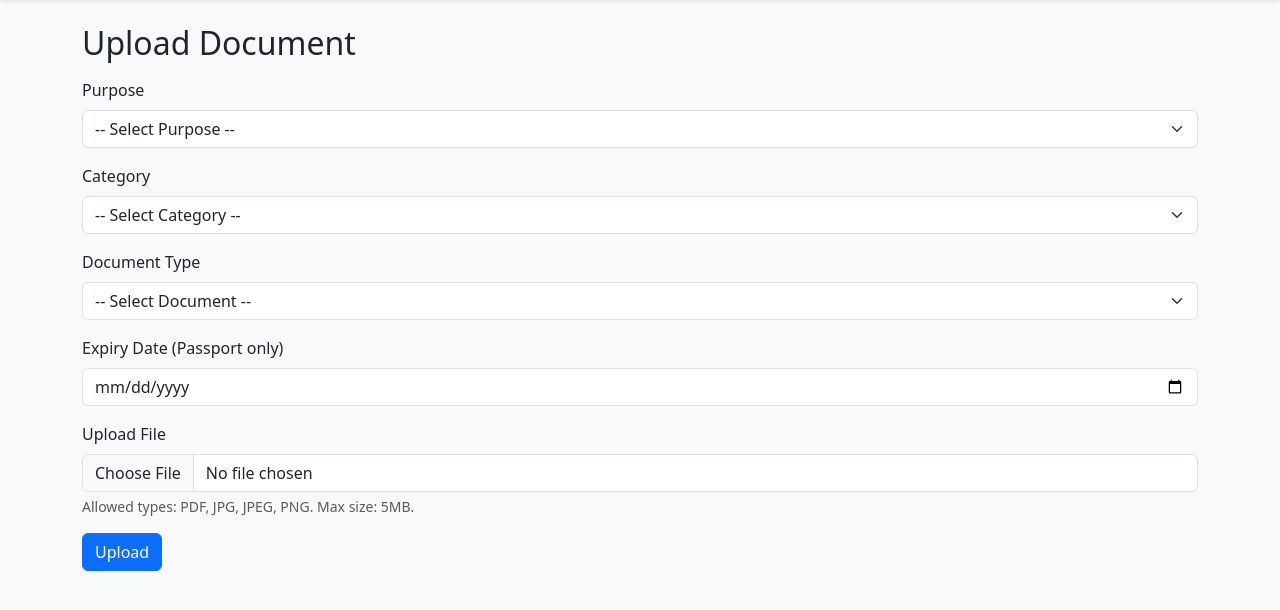
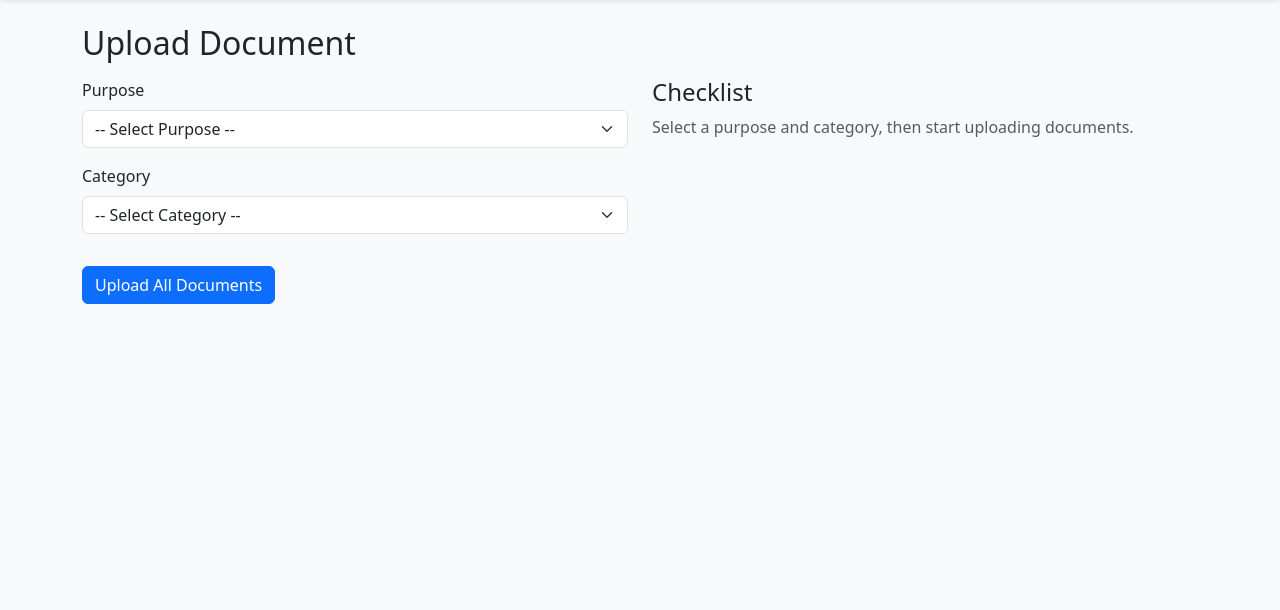
Before and after one commit to code-with-Llyon/Dbs, a Flask app: page /upload in a window 1280 px wide. Shown: the part 56-666 px from the top of the page. Run offline with Flask 3, Linux system fonts and the light colour scheme.

Commit message:
worked with fixing the debbugin gthe code with the help of llms. made some changes to the app.py, validation.js and upload.html.

```diff
--- a/gnib-doc-validator/app.py
+++ b/gnib-doc-validator/app.py
@@ -58,6 +58,8 @@ DOC_MAP = {
     },
 }
 
+OPTIONAL_DOCS = {"scholarship_proof"}
+
 # checking if the file extension is allowed
 
 
@@ -94,15 +96,14 @@ def index():
 def upload():
     ensure_session_store()
 
+    purpose = session.get("purpose")
+    category = session.get("category")
+    uploaded_docs = session.get("uploaded_docs", {})
+    errors = []
+
     if request.method == "POST":
         purpose = request.form.get("purpose")
         category = request.form.get("category")
-        doc_type = request.form.get("doc_type")
-        # may be empty for some docs
-        expiry_date = request.form.get("expiry_date")
-        file = request.files.get("document")
-
-        errors = []
 
         # Validating purpose & category
         if not purpose or purpose not in DOC_MAP:
@@ -112,70 +113,111 @@ def upload():
 
         required_docs = get_required_docs(purpose, category)
 
-        # Validating  document type
-        if not doc_type:
-            errors.append("Please select a document type.")
-        elif required_docs and doc_type not in required_docs:
-            errors.append(
-                "Selected document is not required for this category.")
+        # Validate each required doc's file
+        for doc_type in required_docs:
+            field_name = f"document_{doc_type}"
+            file = request.files.get(field_name)
+            expiry_field = f"expiry_{doc_type}"
+            expiry_date = request.form.get(expiry_field)
 
-        # Validating  file presence & extension
-        if not file or file.filename == "":
-            errors.append("Please upload a file.")
-        elif not allowed_file(file.filename):
-            errors.append("Only PDF, JPG, JPEG, PNG files are allowed.")
+            label = doc_type.replace("_", " ").title()
 
-        # Validating file size
-        if file and file.filename:
+            if not file or file.filename == "":
+                if doc_type in OPTIONAL_DOCS:
+                    continue
+                errors.append(f"Please upload a file for {label}.")
+                continue
+
+            if not allowed_file(file.filename):
+                errors.append(
+                    f"{label}: Only PDF, JPG, JPEG, PNG files are allowed.")
+                continue
+
             file.seek(0, os.SEEK_END)
             size_bytes = file.tell()
             file.seek(0)
             if size_bytes > MAX_FILE_SIZE_MB * 1024 * 1024:
-                errors.append(f"File must be under {MAX_FILE_SIZE_MB} MB.")
+                errors.append(
+                    f"{label}: File must be under {MAX_FILE_SIZE_MB} MB.")
+                continue
 
-        # Validate expiry date for passport
-        if doc_type in ["passport"]:
-            if not expiry_date:
-                errors.append("Expiry date is required for Passport.")
-            else:
-                try:
-                    exp = datetime.strptime(expiry_date, "%Y-%m-%d").date()
-                    if exp <= datetime.today().date():
-                        errors.append("Passport appears to be expired.")
-                except ValueError:
-                    errors.append(
-                        "Invalid expiry date format (use YYYY-MM-DD).")
+            # Passport expiry validation
+            if doc_type == "passport":
+                if not expiry_date:
+                    errors.append("Expiry date is required for Passport.")
+                else:
+                    try:
+                        exp = datetime.strptime(expiry_date, "%Y-%m-%d").date()
+                        if exp <= datetime.today().date():
+                            errors.append("Passport appears to be expired.")
+                    except ValueError:
+                        errors.append(
+                            "Invalid expiry date for Passport (use YYYY-MM-DD).")
 
-        # if there is an error, shos the error message and redirect.
+        # If there are errors, show them and stay on the same page
         if errors:
             for msg in errors:
                 flash(msg, "danger")
-            return redirect(url_for("upload"))
+        else:
+            # Save purpose & category in session
+            session["purpose"] = purpose
+            session["category"] = category
 
-        # creating a session to store purpose and category.
-        session["purpose"] = purpose
-        session["category"] = category
+            # Save all files
+            uploaded_docs = session.get("uploaded_docs", {})
+            required_docs = get_required_docs(purpose, category)
 
-        # saving files securely to upload folder
-        safe_name = secure_filename(file.filename)
-        final_name = f"{doc_type}_{int(datetime.now().timestamp())}_{safe_name}"
-        filepath = os.path.join(app.config["UPLOAD_FOLDER"], final_name)
-        file.save(filepath)
+            for doc_type in required_docs:
+                field_name = f"document_{doc_type}"
+                file = request.files.get(field_name)
+                if not file or file.filename == "":
+                    continue  # already handled by errors, but just in case
 
-        # storing uploaded file in a session
-        uploaded_docs = session["uploaded_docs"]
-        uploaded_docs[doc_type] = {
-            "filename": final_name,
-            "expiry": expiry_date,
-            "uploaded_at": datetime.now().strftime("%Y-%m-%d %H:%M:%S"),
-        }
-        session["uploaded_docs"] = uploaded_docs
+                safe_name = secure_filename(file.filename)
+                final_name = f"{doc_type}_{int(datetime.now().timestamp())}_{safe_name}"
+                filepath = os.path.join(
+                    app.config["UPLOAD_FOLDER"], final_name)
+                file.save(filepath)
 
-        flash(f"{doc_type.replace('_', ' ').title()} uploaded successfully!", "success")
-        return redirect(url_for("checklist"))
+                expiry_field = f"expiry_{doc_type}"
+                expiry_date = request.form.get(expiry_field)
 
-    # If GET request, simply render the upload form
-    return render_template("upload.html")
+                uploaded_docs[doc_type] = {
+                    "filename": final_name,
+                    "expiry": expiry_date,
+                    "uploaded_at": datetime.now().strftime("%Y-%m-%d %H:%M:%S"),
+                }
+
+            session["uploaded_docs"] = uploaded_docs
+            flash("All selected documents uploaded successfully!", "success")
+
+    # Build checklist status for right-hand panel
+    uploaded_docs = session.get("uploaded_docs", {})
+    purpose = session.get("purpose")
+    category = session.get("category")
+
+    status_list = []
+    required_docs = []
+    if purpose and category:
+        required_docs = get_required_docs(purpose, category)
+        for doc in required_docs:
+            info = uploaded_docs.get(doc)
+            status_list.append({
+                "doc_type": doc,
+                "uploaded": bool(info),
+                "info": info,
+            })
+
+    all_ready = bool(required_docs) and all(
+        item["uploaded"] for item in status_list)
+
+    return render_template(
+        "upload.html",
+        purpose=purpose,
+        category=category,
+        required_docs=status_list,
+        all_ready=all_ready,
+    )
 
 # modified the checklist rout to better suit the project.
 
--- a/gnib-doc-validator/static/js/validation.js
+++ b/gnib-doc-validator/static/js/validation.js
@@ -3,8 +3,8 @@ const feedback = document.getElementById("js-feedback");
 
 const purposeEl = document.getElementById("purpose");
 const categoryEl = document.getElementById("category");
-const docTypeEl = document.getElementById("doc_type");
 const requiredBox = document.getElementById("requiredDocsBox");
+const docsContainer = document.getElementById("docsContainer");
 
 // ---------------------------
 // Frontend doc labels (for UI list only)
@@ -50,19 +50,9 @@ const categoryOptions = {
   ]
 };
 
-// Reset doc type dropdown to only required docs
-function updateDocTypes(purpose, category){
-  docTypeEl.innerHTML = `<option value="">-- Select Document --</option>`;
-  if(!purpose || !category) return;
-
-  const docs = DOC_MAP[purpose][category] || [];
-  docs.forEach(d => {
-    const opt = document.createElement("option");
-    opt.value = d;
-    opt.textContent = docLabels[d] || d;
-    docTypeEl.appendChild(opt);
-  });
-}
+// ---------------------------
+// Helpers to update UI
+// ---------------------------
 
 // Show required docs list box
 function updateRequiredBox(purpose, category){
@@ -71,7 +61,7 @@ function updateRequiredBox(purpose, category){
 
   if(!purpose || !category) return;
 
-  const docs = DOC_MAP[purpose][category] || [];
+  const docs = DOC_MAP[purpose]?.[category] || [];
   requiredBox.innerHTML = `
     <strong>Required Documents for this category:</strong>
     <ul class="mb-0">
@@ -81,12 +71,60 @@ function updateRequiredBox(purpose, category){
   requiredBox.classList.remove("d-none");
 }
 
+// Render one file input (and optional expiry field) per required doc
+function renderDocInputs(purpose, category) {
+  docsContainer.innerHTML = "";
+
+  if (!purpose || !category) return;
+
+  const docs = DOC_MAP[purpose]?.[category] || [];
+
+  docs.forEach(d => {
+    const wrapper = document.createElement("div");
+    wrapper.className = "mb-3";
+
+    const labelText = docLabels[d] || d;
+
+    let extraField = "";
+    if (d === "passport" || d === "gnib_card") {
+      extraField = `
+        <div class="mt-2">
+          <label class="form-label">Expiry Date (${labelText})</label>
+          <input
+            type="date"
+            name="expiry_${d}"
+            class="form-control"
+            placeholder="YYYY-MM-DD"
+          />
+        </div>
+      `;
+    }
+
+    wrapper.innerHTML = `
+      <label class="form-label">${labelText}</label>
+      <input
+        type="file"
+        name="document_${d}"
+        class="form-control"
+        accept=".pdf,.jpg,.jpeg,.png"
+      />
+      ${extraField}
+    `;
+
+    docsContainer.appendChild(wrapper);
+  });
+}
+
 // Populate categories when purpose changes
 purposeEl.addEventListener("change", () => {
   const p = purposeEl.value;
   categoryEl.innerHTML = `<option value="">-- Select Category --</option>`;
 
-  if(!p) return;
+  if(!p) {
+    docsContainer.innerHTML = "";
+    updateRequiredBox(null,null);
+    return;
+  }
 
   categoryOptions[p].forEach(([val,label])=>{
     const opt = document.createElement("option");
@@ -95,94 +133,89 @@ purposeEl.addEventListener("change", () => {
     categoryEl.appendChild(opt);
   });
 
+  docsContainer.innerHTML = "";
   updateRequiredBox(null,null);
-  updateDocTypes(null,null);
 });
 
-// Update required docs & doc types when category changes
+// Update required docs & render file inputs when category changes
 categoryEl.addEventListener("change", () => {
   const p = purposeEl.value;
   const c = categoryEl.value;
   updateRequiredBox(p,c);
-  updateDocTypes(p,c);
+  renderDocInputs(p,c);
 });
 
-// ---------------------------
 // FORM SUBMIT VALIDATION
-// ---------------------------
-form.addEventListener("submit", async (e) => {
-  e.preventDefault();
+form.addEventListener("submit", (e) => {
   feedback.innerHTML = "";
 
   const purpose = purposeEl.value;
   const category = categoryEl.value;
-  const docType = docTypeEl.value;
-  const expiry = document.getElementById("expiry_date").value;
-  const fileInput = document.getElementById("document");
 
-  // Client-side checks
   if (!purpose) {
+    e.preventDefault();
     feedback.innerHTML = `<div class="alert alert-danger">Select a purpose.</div>`;
     return;
   }
   if (!category) {
+    e.preventDefault();
     feedback.innerHTML = `<div class="alert alert-danger">Select a category.</div>`;
     return;
   }
-  if (!docType) {
-    feedback.innerHTML = `<div class="alert alert-danger">Select a document type.</div>`;
-    return;
-  }
-  if (!fileInput.files.length) {
-    feedback.innerHTML = `<div class="alert alert-danger">Choose a file.</div>`;
+
+  const fileInputs = docsContainer.querySelectorAll('input[type="file"]');
+  if (!fileInputs.length) {
+    e.preventDefault();
+    feedback.innerHTML = `<div class="alert alert-danger">No document fields available. Please select a valid purpose and category.</div>`;
     return;
   }
 
-  const file = fileInput.files[0];
   const allowedExt = ["pdf","jpg","jpeg","png"];
+  let hasFile = false;
+
+  for (const input of fileInputs) {
+    const file = input.files[0];
+    if (!file) {
+      continue;
+    }
+    hasFile = true;
+
     const ext = file.name.split(".").pop().toLowerCase();
-
     if (!allowedExt.includes(ext)) {
+      e.preventDefault();
       feedback.innerHTML = `<div class="alert alert-danger">Only PDF/JPG/PNG allowed.</div>`;
       return;
     }
 
     if (file.size > 5 * 1024 * 1024) {
-    feedback.innerHTML = `<div class="alert alert-danger">File must be under 5MB.</div>`;
+      e.preventDefault();
+      feedback.innerHTML = `<div class="alert alert-danger">Each file must be under 5MB.</div>`;
+      return;
+    }
+  }
+
+  if (!hasFile) {
+    e.preventDefault();
+    feedback.innerHTML = `<div class="alert alert-danger">Please select at least one file to upload.</div>`;
     return;
   }
 
-  // If passport / gnib card selected, expiry required (client side)
-  if ((docType === "passport" || docType === "gnib_card") && !expiry) {
-    feedback.innerHTML = `<div class="alert alert-danger">Expiry date required for Passport/GNIB.</div>`;
-    return;
-  }
-
-  // Server-side pre-validation
-  try {
-    const res = await fetch("/api/validate", {
-      method: "POST",
-      headers: {"Content-Type":"application/json"},
-      body: JSON.stringify({
-        purpose,
-        category,
-        doc_type: docType,
-        expiry_date: expiry
-      })
 });
 
-    const data = await res.json();
+// handles for when the page loads
+document.addEventListener("DOMContentLoaded", () => {
+  const p = purposeEl.value;
+  if (!p) return;
 
-    if (!res.ok) {
-      feedback.innerHTML = `<div class="alert alert-danger">${data.errors.join("<br>")}</div>`;
-      return;
-    }
+  categoryEl.innerHTML = `<option value="">-- Select Category --</option>`;
 
-    feedback.innerHTML = `<div class="alert alert-success">${data.message}</div>`;
-    setTimeout(() => form.submit(), 400);
+  const cats = categoryOptions[p] || [];
+  cats.forEach(([val, label]) => {
+    const opt = document.createElement("option");
+    opt.value = val;
+    opt.textContent = label;
+    categoryEl.appendChild(opt);
+  });
 
-  } catch (err) {
-    console.error(err);
-    feedback.innerHTML = `<div class="alert alert-danger">Server error. Try again.</div>`;
-  }
+  updateRequiredBox(p, null);
 });
--- a/gnib-doc-validator/templates/upload.html
+++ b/gnib-doc-validator/templates/upload.html
@@ -1,9 +1,12 @@
-{% extends "base.html" %} {% block content %}
+{% extends "base.html" %}
+{% block content %}
+
 <h2 class="mb-3">Upload Document</h2>
 
-{# show flash messages from Flask #} {% with messages =
-get_flashed_messages(with_categories=true) %} {% if messages %} {% for category,
-msg in messages %}
+{# show flash messages from Flask #}
+{% with messages = get_flashed_messages(with_categories=true) %}
+  {% if messages %}
+    {% for category, msg in messages %}
       <div
         class="alert alert-{{ category }} alert-dismissible fade show"
         role="alert"
@@ -16,15 +19,19 @@ msg in messages %}
           aria-label="Close"
         ></button>
       </div>
-{% endfor %} {% endif %} {% endwith %}
+    {% endfor %}
+  {% endif %}
+{% endwith %}
 
+<div class="row">
+  <div class="col-md-6">
     <form id="uploadForm" method="POST" enctype="multipart/form-data">
       <div class="mb-3">
         <label class="form-label">Purpose</label>
         <select id="purpose" name="purpose" class="form-select" required>
           <option value="">-- Select Purpose --</option>
-      <option value="study">Study</option>
-      <option value="work">Work</option>
+          <option value="study" {% if purpose == 'study' %}selected{% endif %}>Study</option>
+          <option value="work" {% if purpose == 'work' %}selected{% endif %}>Work</option>
         </select>
       </div>
 
@@ -32,51 +39,72 @@ msg in messages %}
         <label class="form-label">Category</label>
         <select id="category" name="category" class="form-select" required>
           <option value="">-- Select Category --</option>
-      {# options will be filled by JS based on purpose #}
+          {# options are filled by JS based on purpose #}
         </select>
       </div>
 
-  <div class="mb-3">
-    <label class="form-label">Document Type</label>
-    <select id="doc_type" name="doc_type" class="form-select" required>
-      <option value="">-- Select Document --</option>
-      {# also filled by JS based on purpose + category, or you can hard-code
-      options #}
-    </select>
+      {# This box shows the textual list of required docs #}
+      <div id="requiredDocsBox" class="alert alert-info d-none"></div>
+
+      {# This container will be filled by JS with one file input per required doc #}
+      <div id="docsContainer" class="mt-3"></div>
+
+      <button type="submit" class="btn btn-primary mt-3">Upload All Documents</button>
+    </form>
+
+    <div id="js-feedback" class="mt-3"></div>
   </div>
 
-  <div class="mb-3">
-    <label class="form-label">Expiry Date (Passport only)</label>
-    <input
-      type="date"
-      id="expiry_date"
-      name="expiry_date"
-      class="form-control"
-      placeholder="YYYY-MM-DD"
-    />
+  <div class="col-md-6">
+    <h4>Checklist</h4>
+
+    {% if purpose and category %}
+      <p>
+        <strong>Purpose:</strong> {{ purpose|capitalize }}<br>
+        <strong>Category:</strong> {{ category.replace('_', ' ')|title }}
+      </p>
+    {% endif %}
+
+    {% if required_docs %}
+      <ul class="list-group mb-3">
+        {% for item in required_docs %}
+          <li class="list-group-item d-flex justify-content-between align-items-center">
+            <span>
+              {{ item.doc_type.replace('_', ' ')|title }}
+              {% if item.info and item.info.expiry %}
+                <br>
+                <small class="text-muted">Expiry: {{ item.info.expiry }}</small>
+              {% endif %}
+              {% if item.info and item.info.uploaded_at %}
+                <br>
+                <small class="text-muted">Uploaded at: {{ item.info.uploaded_at }}</small>
+              {% endif %}
+            </span>
+            {% if item.uploaded %}
+              <span class="badge bg-success rounded-pill">Uploaded</span>
+            {% else %}
+              <span class="badge bg-secondary rounded-pill">Missing</span>
+            {% endif %}
+          </li>
+        {% endfor %}
+      </ul>
+
+      {% if all_ready %}
+        <div class="alert alert-success">
+          🎉 All required documents for this category have been uploaded.
         </div>
-
-  <div class="mb-3">
-    <label class="form-label">Upload File</label>
-    <input
-      type="file"
-      id="document"
-      name="document"
-      class="form-control"
-      accept=".pdf,.jpg,.jpeg,.png"
-      required
-    />
-    <div class="form-text">
-      Allowed types: PDF, JPG, JPEG, PNG. Max size: 5MB.
+      {% else %}
+        <div class="alert alert-warning">
+          Some required documents are still missing. Please continue uploading.
+        </div>
+      {% endif %}
+    {% else %}
+      <p class="text-muted">
+        Select a purpose and category, then start uploading documents.
+      </p>
+    {% endif %}
   </div>
 </div>
 
-  <div id="requiredDocsBox" class="alert alert-info d-none"></div>
-
-  <button type="submit" class="btn btn-primary">Upload</button>
-</form>
-
-<div id="js-feedback" class="mt-3"></div>
-
 <script src="{{ url_for('static', filename='js/validation.js') }}"></script>
 {% endblock %}
```
Also changed, not shown: gnib-doc-validator/uploads/college_letter_1765467016_Screenshot_11-12-2025_85532_127.0.0.1.jpeg (added), gnib-doc-validator/uploads/course_start_proof_1765467016_Screenshot_11-12-2025_71048_127.0.0.1.jpeg (added), gnib-doc-validator/uploads/fees_proof_1765467016_Screenshot_11-12-2025_8022_127.0.0.1.jpeg (added), gnib-doc-validator/uploads/passport_1765442358_Screenshot_11-12-2025_8022_127.0.0.1.jpeg (added), gnib-doc-validator/uploads/passport_1765443271_Screenshot_11-12-2025_8022_127.0.0.1.jpeg (added), gnib-doc-validator/uploads/passport_1765467016_Screenshot_11-12-2025_101154_127.0.0.1.jpeg (added), 1 other file. Lines whose indentation alone changed are shown as unchanged.
